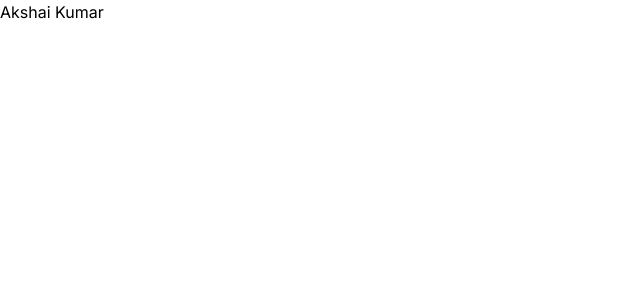
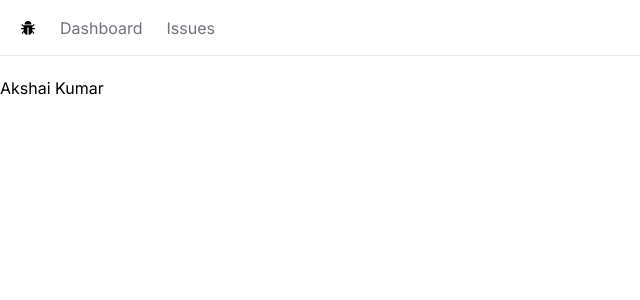
Before and after one commit to akshaiKumar23/issue-tracker, a Next.js app: page / in a window 1280 px wide. Shown: the top 300 px of the page, without its empty margins (0-640 px from the left). Built offline with nearby package versions, Linux system fonts and the light colour scheme.

Commit message:
built navbar

```diff
--- /dev/null
+++ b/app/Navbar.tsx
@@ -0,0 +1,35 @@
+import Link from "next/link";
+import React from "react";
+import { AiFillBug } from "react-icons/ai";
+const Navbar = () => {
+  const links = [
+    {
+      label: "Dashboard",
+      href: "/",
+    },
+    {
+      label: "Issues",
+      href: "/issues",
+    },
+  ];
+  return (
+    <nav className="flex space-x-6 border-b mb-5 px-5 h-14 items-center">
+      <Link href="/">
+        <AiFillBug />
+      </Link>
+      <ul className="flex space-x-6">
+        {links.map((link) => (
+          <Link
+            key={link.label}
+            className="text-zinc-500 hover:text-zinc-800 transition-colors"
+            href={link.href}
+          >
+            {link.label}
+          </Link>
+        ))}
+      </ul>
+    </nav>
+  );
+};
+
+export default Navbar;
--- a/app/layout.tsx
+++ b/app/layout.tsx
@@ -1,6 +1,7 @@
 import type { Metadata } from "next";
 import { Inter } from "next/font/google";
 import "./globals.css";
+import Navbar from "./Navbar";
 
 const inter = Inter({ subsets: ["latin"] });
 
@@ -16,7 +17,10 @@
 }>) {
   return (
     <html lang="en">
-      <body className={inter.className}>{children}</body>
+      <body className={inter.className}>
+        <Navbar />
+        <main>{children}</main>
+      </body>
     </html>
   );
 }
```
Also changed, not shown: package.json (+5 -4 lines), 1 other file (tests, documents, lock files or other folders).
